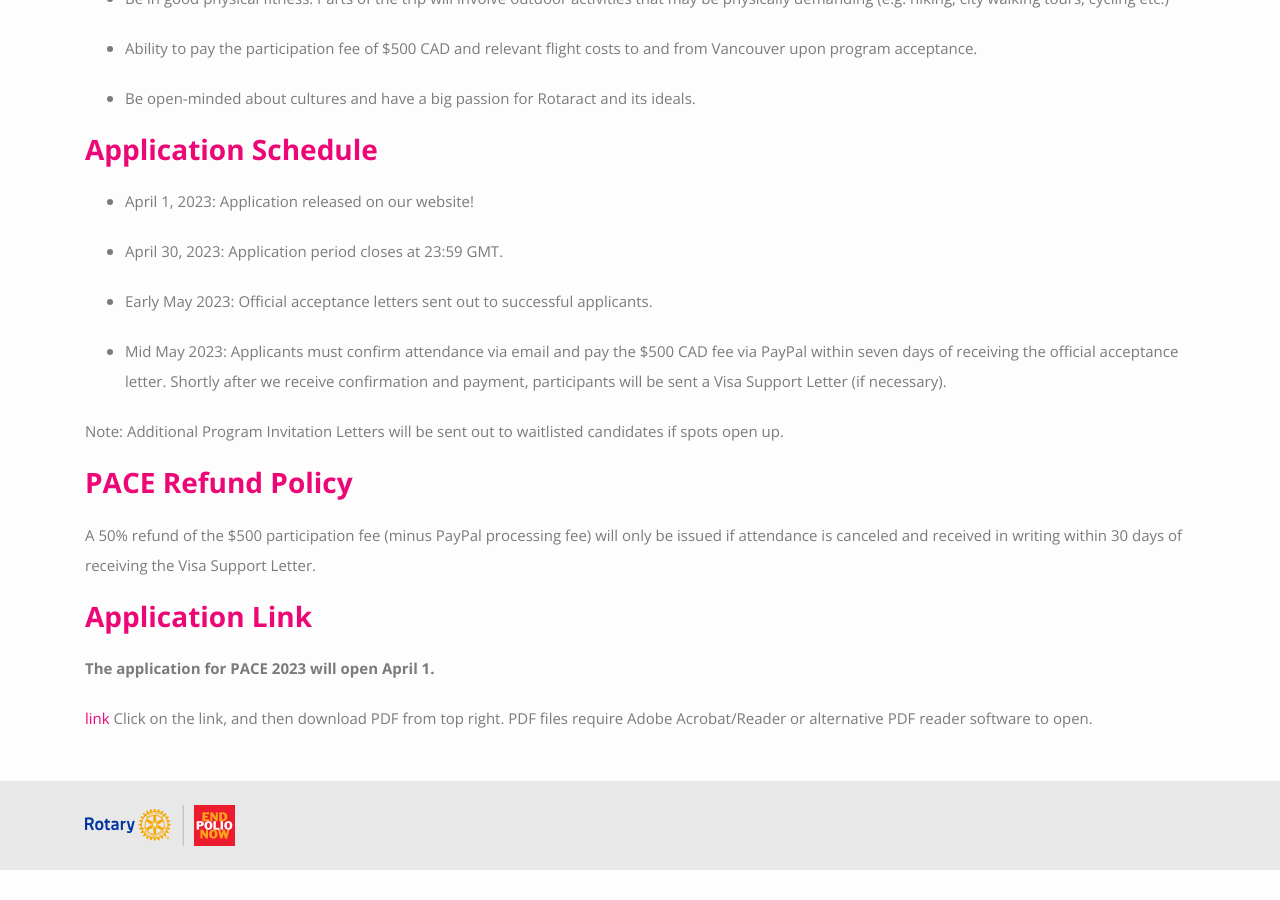
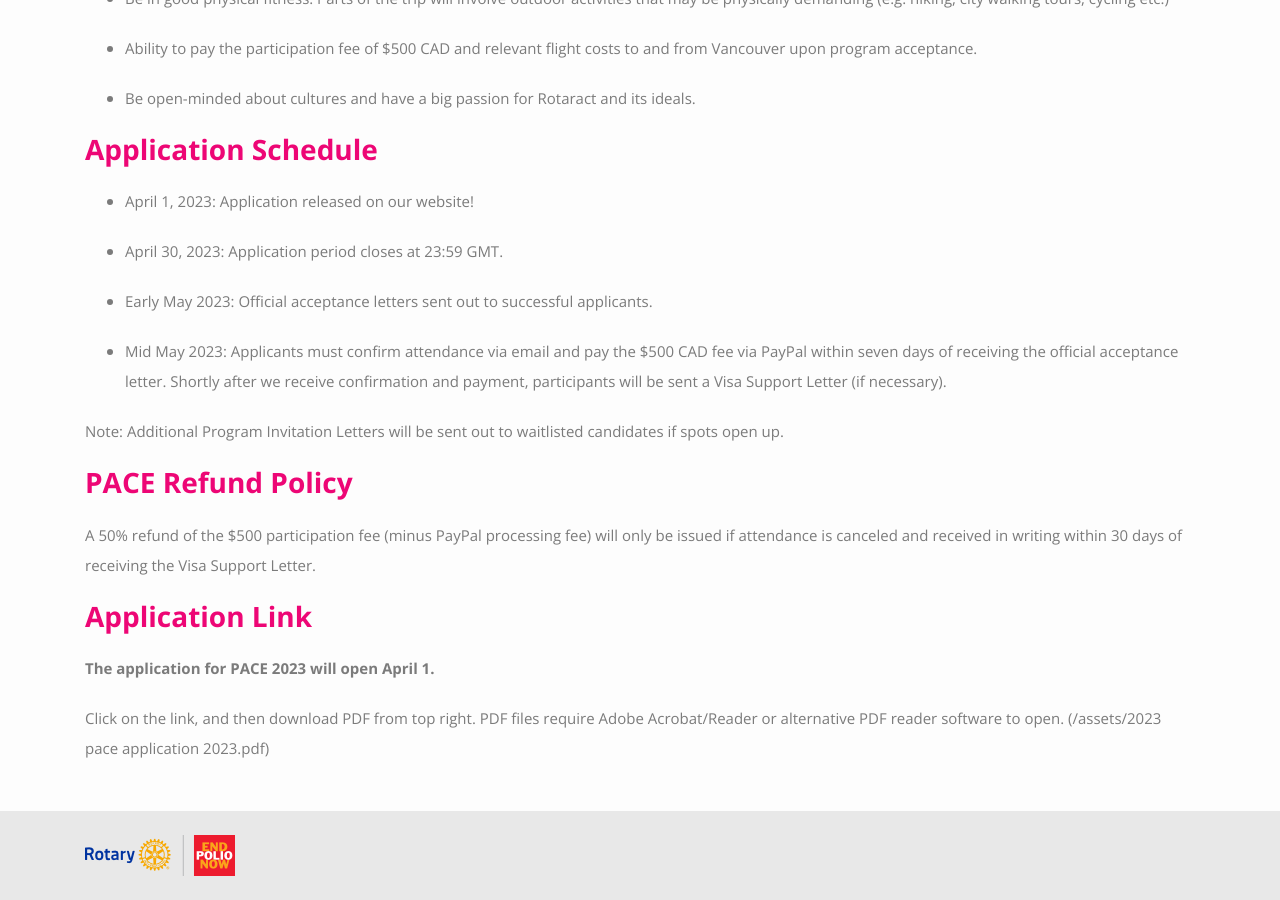
Before and after one commit to rotaract5040/rotaract5040.github.io, a Jekyll site: the page built from _pace/apply.md, in a window 1280 px wide and 900 px high, scrolled down 751 px. Built offline with Jekyll 4.4.1, drawn with Linux system fonts in a browser that asks for light colours; nearby versions of some CDN libraries; Markdown is read by kramdown in place of the engine named in the settings; before the commit the page ends 1621 px from its top, so only the background shows below that.

Commit message:
Update apply.md

```diff
--- a/_pace/apply.md
+++ b/_pace/apply.md
@@ -46,5 +46,5 @@ A 50% refund of the $500 participation fee (minus PayPal processing fee) will on
 
 **The application for PACE 2023 will open April 1.**
 
-[link](https://drive.google.com/drive/u/0/my-drive)
 Click on the link, and then download PDF from top right. PDF files require Adobe Acrobat/Reader or alternative PDF reader software to open.
+(/assets/2023 pace application 2023.pdf)
```
